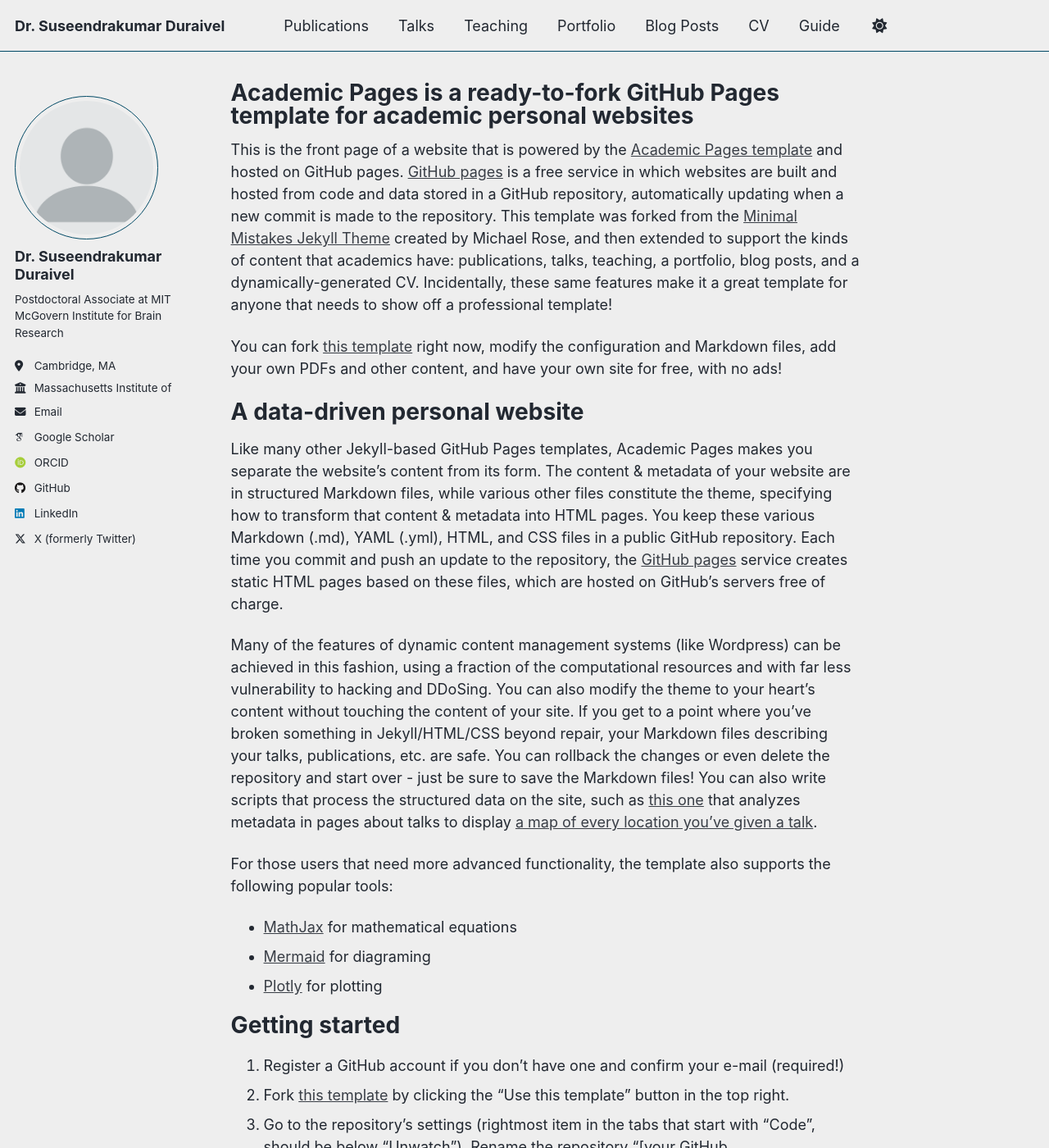
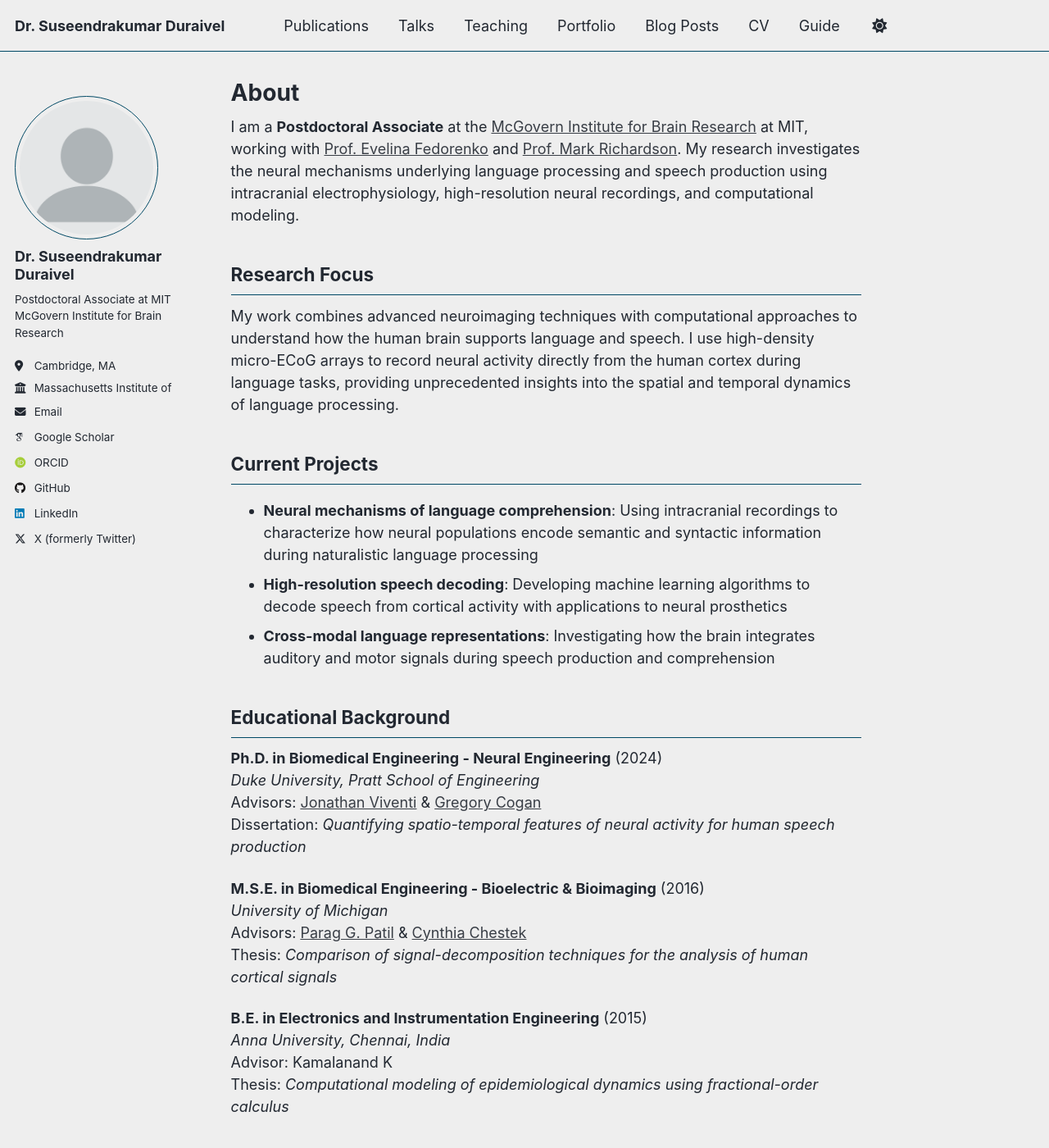
Before and after one commit to sduraivel30/sduraivel30.github.io, a Jekyll site: the page built from _pages/about.md, in a window 1280 px wide and 1400 px high. Shown: the whole window at 82% size. Built offline with Jekyll 4.4.1, drawn with Linux system fonts in a browser that asks for light colours; some web fonts are replaced; a script that is not in the unit is left out; some of the changed text lies outside the part shown.

Commit message:
Changes to about.md

```diff
--- a/_pages/about.md
+++ b/_pages/about.md
@@ -1,56 +1,69 @@
 ---
 permalink: /
-title: "Academic Pages is a ready-to-fork GitHub Pages template for academic personal websites"
+title: "About"
 author_profile: true
 redirect_from:
   - /about/
   - /about.html
 ---
 
-This is the front page of a website that is powered by the [Academic Pages template](https://github.com/academicpages/academicpages.github.io) and hosted on GitHub pages. [GitHub pages](https://pages.github.com) is a free service in which websites are built and hosted from code and data stored in a GitHub repository, automatically updating when a new commit is made to the repository. This template was forked from the [Minimal Mistakes Jekyll Theme](https://mmistakes.github.io/minimal-mistakes/) created by Michael Rose, and then extended to support the kinds of content that academics have: publications, talks, teaching, a portfolio, blog posts, and a dynamically-generated CV. Incidentally, these same features make it a great template for anyone that needs to show off a professional template!
+I am a **Postdoctoral Associate** at the [McGovern Institute for Brain Research](https://mcgovern.mit.edu/) at MIT, working with [Prof. Evelina Fedorenko](https://fedorenko.mit.edu/) and [Prof. Mark Richardson](https://mcgovern.mit.edu/profile/mark-richardson/). My research investigates the neural mechanisms underlying language processing and speech production using intracranial electrophysiology, high-resolution neural recordings, and computational modeling.
 
- You can fork [this template](https://github.com/academicpages/academicpages.github.io) right now, modify the configuration and Markdown files, add your own PDFs and other content, and have your own site for free, with no ads!
+## Research Focus
 
-A data-driven personal website
-======
-Like many other Jekyll-based GitHub Pages templates, Academic Pages makes you separate the website's content from its form. The content & metadata of your website are in structured Markdown files, while various other files constitute the theme, specifying how to transform that content & metadata into HTML pages. You keep these various Markdown (.md), YAML (.yml), HTML, and CSS files in a public GitHub repository. Each time you commit and push an update to the repository, the [GitHub pages](https://pages.github.com/) service creates static HTML pages based on these files, which are hosted on GitHub's servers free of charge.
+My work combines advanced neuroimaging techniques with computational approaches to understand how the human brain supports language and speech. I use high-density micro-ECoG arrays to record neural activity directly from the human cortex during language tasks, providing unprecedented insights into the spatial and temporal dynamics of language processing.
 
-Many of the features of dynamic content management systems (like Wordpress) can be achieved in this fashion, using a fraction of the computational resources and with far less vulnerability to hacking and DDoSing. You can also modify the theme to your heart's content without touching the content of your site. If you get to a point where you've broken something in Jekyll/HTML/CSS beyond repair, your Markdown files describing your talks, publications, etc. are safe. You can rollback the changes or even delete the repository and start over - just be sure to save the Markdown files! You can also write scripts that process the structured data on the site, such as [this one](https://github.com/academicpages/academicpages.github.io/blob/master/talkmap.ipynb) that analyzes metadata in pages about talks to display [a map of every location you've given a talk](https://academicpages.github.io/talkmap.html).
+## Current Projects
 
-For those users that need more advanced functionality, the template also supports the following popular tools:
-- [MathJax](https://www.mathjax.org/) for mathematical equations
-- [Mermaid](https://mermaid.js.org/) for diagraming
-- [Plotly](https://plotly.com/javascript/) for plotting
+- **Neural mechanisms of language comprehension**: Using intracranial recordings to characterize how neural populations encode semantic and syntactic information during naturalistic language processing
+- **High-resolution speech decoding**: Developing machine learning algorithms to decode speech from cortical activity with applications to neural prosthetics
+- **Cross-modal language representations**: Investigating how the brain integrates auditory and motor signals during speech production and comprehension
 
-Getting started
-======
-1. Register a GitHub account if you don't have one and confirm your e-mail (required!)
-1. Fork [this template](https://github.com/academicpages/academicpages.github.io) by clicking the "Use this template" button in the top right.
-1. Go to the repository's settings (rightmost item in the tabs that start with "Code", should be below "Unwatch"). Rename the repository "[your GitHub username].github.io", which will also be your website's URL.
-1. Set site-wide configuration and create content & metadata (see below -- also see [this set of diffs](http://archive.is/3TPas) showing what files were changed to set up [an example site](https://getorg-testacct.github.io) for a user with the username "getorg-testacct")
-1. Upload any files (like PDFs, .zip files, etc.) to the files/ directory. They will appear at https://[your GitHub username].github.io/files/example.pdf.
-1. Check status by going to the repository settings, in the "GitHub pages" section
+## Educational Background
 
-Site-wide configuration
-------
-The main configuration file for the site is in the base directory in [_config.yml](https://github.com/academicpages/academicpages.github.io/blob/master/_config.yml), which defines the content in the sidebars and other site-wide features. You will need to replace the default variables with ones about yourself and your site's github repository. The configuration file for the top menu is in [_data/navigation.yml](https://github.com/academicpages/academicpages.github.io/blob/master/_data/navigation.yml). For example, if you don't have a portfolio or blog posts, you can remove those items from that navigation.yml file to remove them from the header.
+**Ph.D. in Biomedical Engineering - Neural Engineering** (2024)
+*Duke University, Pratt School of Engineering*
+Advisors: [Jonathan Viventi](https://engineering.brown.edu/faculty/jonathan-viventi) & [Gregory Cogan](https://sites.duke.edu/coganlab/)
+Dissertation: *Quantifying spatio-temporal features of neural activity for human speech production*
 
-Create content & metadata
-------
-For site content, there is one Markdown file for each type of content, which are stored in directories like _publications, _talks, _posts, _teaching, or _pages. For example, each talk is a Markdown file in the [_talks directory](https://github.com/academicpages/academicpages.github.io/tree/master/_talks). At the top of each Markdown file is structured data in YAML about the talk, which the theme will parse to do lots of cool stuff. The same structured data about a talk is used to generate the list of talks on the [Talks page](https://academicpages.github.io/talks), each [individual page](https://academicpages.github.io/talks/2012-03-01-talk-1) for specific talks, the talks section for the [CV page](https://academicpages.github.io/cv), and the [map of places you've given a talk](https://academicpages.github.io/talkmap.html) (if you run this [python file](https://github.com/academicpages/academicpages.github.io/blob/master/talkmap.py) or [Jupyter notebook](https://github.com/academicpages/academicpages.github.io/blob/master/talkmap.ipynb), which creates the HTML for the map based on the contents of the _talks directory).
+**M.S.E. in Biomedical Engineering - Bioelectric & Bioimaging** (2016)
+*University of Michigan*
+Advisors: [Parag G. Patil](https://www.med.umich.edu/neurology/patil.html) & [Cynthia Chestek](https://www.chestek.me/)
+Thesis: *Comparison of signal-decomposition techniques for the analysis of human cortical signals*
 
-**Markdown generator**
+**B.E. in Electronics and Instrumentation Engineering** (2015)
+*Anna University, Chennai, India*
+Advisor: Kamalanand K
+Thesis: *Computational modeling of epidemiological dynamics using fractional-order calculus*
 
-The repository includes [a set of Jupyter notebooks](https://github.com/academicpages/academicpages.github.io/tree/master/markdown_generator
-) that converts a CSV containing structured data about talks or presentations into individual Markdown files that will be properly formatted for the Academic Pages template. The sample CSVs in that directory are the ones I used to create my own personal website at stuartgeiger.com. My usual workflow is that I keep a spreadsheet of my publications and talks, then run the code in these notebooks to generate the Markdown files, then commit and push them to the GitHub repository.
+## Awards and Recognition
 
-How to edit your site's GitHub repository
-------
-Many people use a git client to create files on their local computer and then push them to GitHub's servers. If you are not familiar with git, you can directly edit these configuration and Markdown files directly in the github.com interface. Navigate to a file (like [this one](https://github.com/academicpages/academicpages.github.io/blob/master/_talks/2012-03-01-talk-1.md) and click the pencil icon in the top right of the content preview (to the right of the "Raw | Blame | History" buttons). You can delete a file by clicking the trashcan icon to the right of the pencil icon. You can also create new files or upload files by navigating to a directory and clicking the "Create new file" or "Upload files" buttons.
+- **MIBR Research Fellowship**, McGovern Institute, MIT (2024)
+- **BME Scholar Award**, Duke University (2018)
+- **Rackham International Student Fellowship** Nominee, University of Michigan (2016)
+- **Rackham Summer Research Award**, University of Michigan (2016)
 
-Example: editing a Markdown file for a talk
-![Editing a Markdown file for a talk](/images/editing-talk.png)
+## Professional Experience
 
-For more info
-------
-More info about configuring Academic Pages can be found in [the guide](https://academicpages.github.io/markdown/), the [growing wiki](https://github.com/academicpages/academicpages.github.io/wiki), and you can always [ask a question on GitHub](https://github.com/academicpages/academicpages.github.io/discussions). The [guides for the Minimal Mistakes theme](https://mmistakes.github.io/minimal-mistakes/docs/configuration/) (which this theme was forked from) might also be helpful.
+**Postdoctoral Associate** (2024 - Present)
+*McGovern Institute for Brain Research, MIT*
+- Lead analysis on intracranial electrophysiology to characterize neural properties underlying language processing
+- Investigate structural and functional connectomes of human language system using multimodal approaches
+- Collaborate with interdisciplinary teams to design experiments and develop analysis pipelines
+
+**Data Science Intern** (Summer 2022)
+*Synchron Inc., Brooklyn, NY*
+- Conducted simulation analysis on neural decoding platforms to enhance brain-computer interface optimization
+- Developed patient-specific user interface systems for improved communication speed and accuracy
+
+## Technical Expertise
+
+- **Neural Signal Processing**: High-density ECoG, micro-ECoG, intracranial recordings
+- **Machine Learning & AI**: Neural decoding, deep learning, statistical modeling
+- **Neuroimaging**: fMRI, EEG, signal processing algorithms
+- **Programming**: Python, MATLAB, LabVIEW, C++
+- **Experimental Design**: Human neuroscience experiments, brain-computer interfaces
+
+---
+
+*I am passionate about bridging the gap between basic neuroscience and clinical applications, with the ultimate goal of developing better treatments for neurological disorders and advancing our understanding of human cognition.*
```
